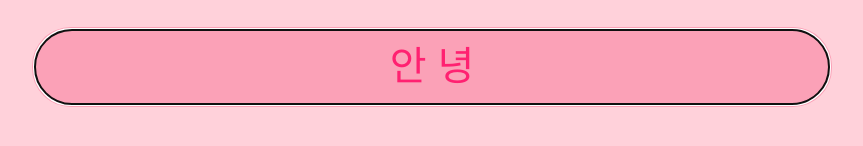
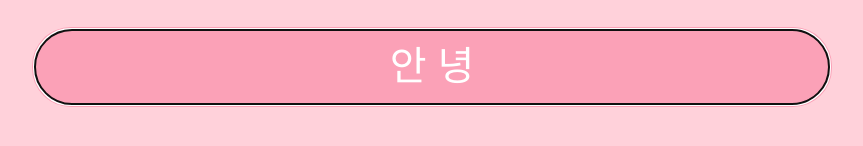
Before and after one commit to jomulagy/gaeumGo, a plain HTML site: page index.html in a window 1280 px wide. Both pictures are taken after a click on the button "안 녕". Shown: the part 351-497 px from the top of the page, without its empty margins (208-1071 px from the left). Drawn offline with nearby package versions, Linux system fonts and the light colour scheme; a web font is replaced by a local one.

Commit message:
Update style.css

```diff
--- a/css/style.css
+++ b/css/style.css
@@ -32,7 +32,7 @@ html,body{
 }
 
 .btn.clicked {
-    color: #FF2171; /* 클릭시 텍스트 색상 변경 */
+    color: white; /* 클릭시 텍스트 색상 변경 */
 }
 .btn:hover{
     color: white;
```
